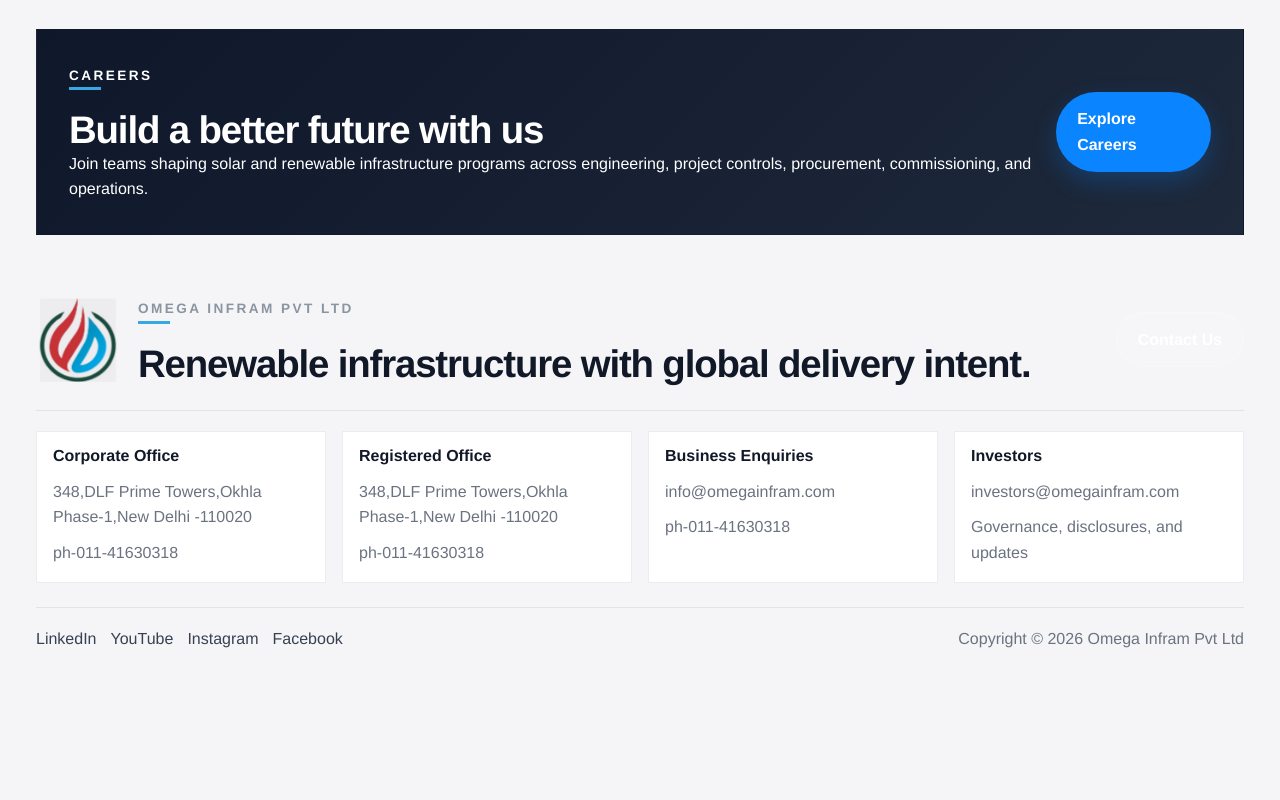
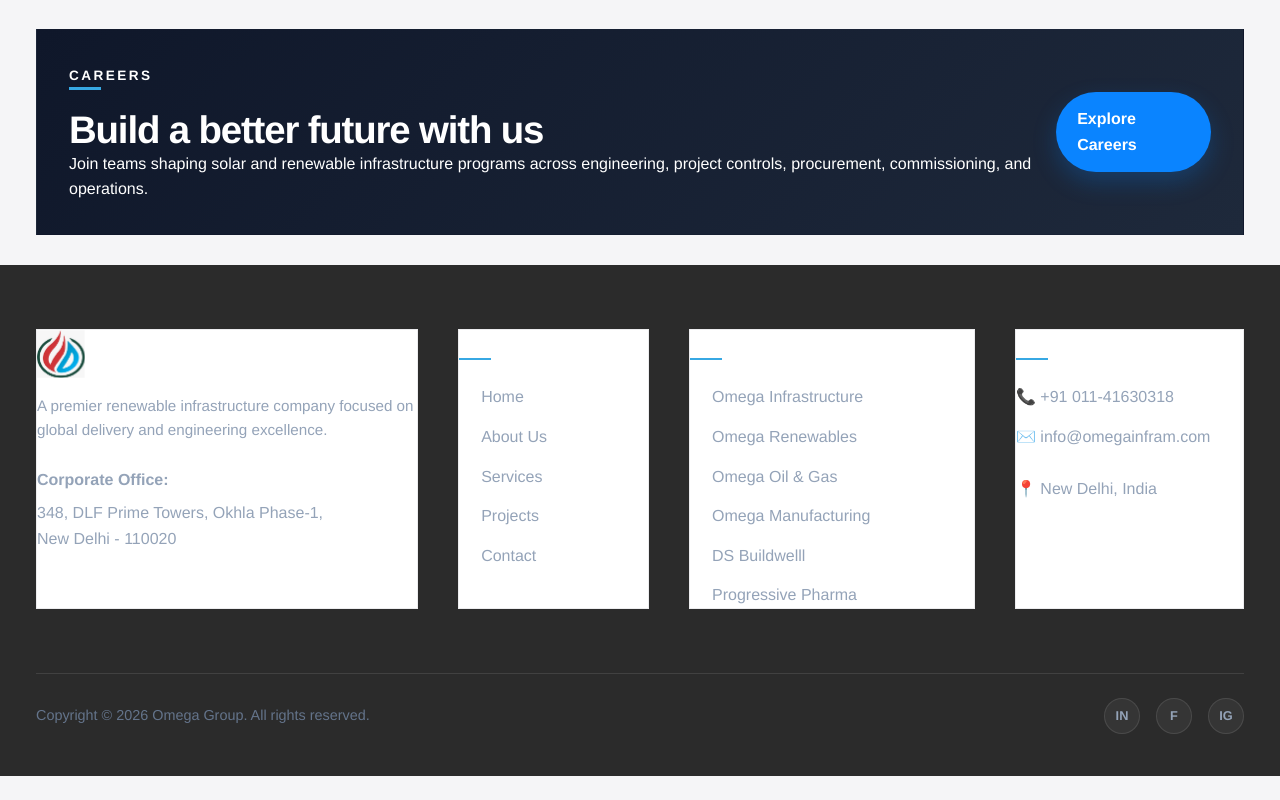
Before and after one commit to Techfirst123/omegainfram, a React (Vite) app: page / in a window 1280 px wide. Shown: the part 4150-4950 px from the top of the page. Before the commit the page ends 4849 px from the top, so only its background shows below. Built offline with nearby package versions, Linux system fonts and the light colour scheme.

Commit message:
Redesign footer with 4-column modern corporate dark theme

```diff
--- a/src/App.css
+++ b/src/App.css
@@ -1025,70 +1025,119 @@
 
 .site-footer {
   margin-top: 30px;
-  padding-bottom: 24px;
+  background: #2b2b2b;
+  color: #e2e8f0;
+  padding: 64px 0 32px;
 }
 
-.footer-top {
-  display: flex;
-  align-items: center;
-  justify-content: space-between;
-  gap: 24px;
-  padding-bottom: 26px;
-  border-bottom: 1px solid var(--line);
+.site-footer a {
+  color: #94a3b8;
+  text-decoration: none;
+  transition: color 0.2s ease;
 }
 
-.footer-brand {
-  display: flex;
-  align-items: center;
-  gap: 18px;
-}
-
-.footer-logo {
-  width: 84px;
-  height: 84px;
-  object-fit: contain;
-  mix-blend-mode: multiply; /* Removes white background from non-transparent PNG */
+.site-footer a:hover {
+  color: #ffffff;
 }
 
 .footer-columns {
   display: grid;
-  grid-template-columns: repeat(4, minmax(0, 1fr));
-  gap: 16px;
-  margin-top: 20px;
-}
-
-.footer-column {
-  padding: 16px;
+  grid-template-columns: 2fr 1fr 1.5fr 1.2fr;
+  gap: 40px;
 }
 
 .footer-column h3 {
-  margin-bottom: 14px;
-  font-size: 1rem;
+  color: #ffffff;
+  font-size: 1.1rem;
+  margin-bottom: 24px;
+  font-weight: 600;
+  position: relative;
+  padding-bottom: 12px;
 }
 
-.footer-column p + p {
-  margin-top: 10px;
+.footer-column h3::after {
+  content: '';
+  position: absolute;
+  left: 0;
+  bottom: 0;
+  width: 32px;
+  height: 2px;
+  background: #37a8e3;
+}
+
+.footer-column p {
+  line-height: 1.6;
+  color: #94a3b8;
+  margin-bottom: 8px;
+}
+
+.footer-company-desc {
+  margin-top: 16px;
+  font-size: 0.95rem;
+}
+
+.footer-links {
+  display: flex;
+  flex-direction: column;
+  gap: 14px;
+}
+
+.footer-links a {
+  display: flex;
+  align-items: center;
+  gap: 8px;
+}
+
+.footer-links a::before {
+  content: '→';
+  font-size: 0.9em;
+  color: #37a8e3;
+  opacity: 0;
+  transform: translateX(-5px);
+  transition: all 0.2s ease;
+}
+
+.footer-links a:hover::before {
+  opacity: 1;
+  transform: translateX(0);
 }
 
 .footer-bottom {
+  margin: 64px auto 0;
+  padding-top: 24px;
+  border-top: 1px solid rgba(255, 255, 255, 0.1);
   display: flex;
+  justify-content: space-between;
   align-items: center;
-  justify-content: space-between;
-  gap: 18px;
-  margin-top: 24px;
-  padding-top: 18px;
-  border-top: 1px solid var(--line);
+  gap: 20px;
+  font-size: 0.9rem;
+  color: #64748b;
 }
 
 .footer-socials {
   display: flex;
-  flex-wrap: wrap;
-  gap: 14px;
+  gap: 16px;
 }
 
 .footer-socials a {
-  text-decoration: none;
-  color: var(--muted-strong);
+  width: 36px;
+  height: 36px;
+  display: flex;
+  align-items: center;
+  justify-content: center;
+  border-radius: 50%;
+  background: rgba(255, 255, 255, 0.05);
+  border: 1px solid rgba(255, 255, 255, 0.1);
+  text-transform: uppercase;
+  font-size: 0.8rem;
+  font-weight: bold;
+}
+
+.footer-socials a:hover {
+  background: #37a8e3;
+  border-color: #37a8e3;
+  color: #fff;
+  transform: translateY(-3px);
 }
 
 @media (max-width: 1100px) {
--- a/src/App.tsx
+++ b/src/App.tsx
@@ -15,7 +15,7 @@
     label: 'Our Businesses',
     href: '#businesses',
     description: 'Development and Turnkey solar EPC, C&I solutions, and hybrid energy architectures for a net-zero future.',
-    statValue: '4.8 GW+',
+    statValue: '10+',
     statLabel: 'Capacity',
     children: [
       'Utility Scale Solar',
@@ -209,24 +209,7 @@
   },
 ]
 
-const footerColumns = [
-  {
-    title: 'Corporate Office',
-    lines: ['348,DLF Prime Towers,Okhla Phase-1,New Delhi -110020', 'ph-011-41630318'],
-  },
-  {
-    title: 'Registered Office',
-    lines: ['348,DLF Prime Towers,Okhla Phase-1,New Delhi -110020', 'ph-011-41630318'],
-  },
-  {
-    title: 'Business Enquiries',
-    lines: ['info@omegainfram.com', 'ph-011-41630318'],
-  },
-  {
-    title: 'Investors',
-    lines: ['investors@omegainfram.com', 'Governance, disclosures, and updates'],
-  },
-]
+
 
 function FeatureCard({ slides, id }: { slides: any[]; id?: string }) {
   const [activeIdx, setActiveIdx] = React.useState(0)
@@ -501,40 +484,64 @@
           </div>
         </section>
 
-        <footer className="site-footer section-shell" id="contact">
-          <div className="footer-top">
-            <div className="footer-brand">
-              <img className="footer-logo" src="/logo.png" alt="Omega Infram logo" />
-              <div>
-                <p className="section-kicker">Omega Infram Pvt Ltd</p>
-                <h2>Renewable infrastructure with global delivery intent.</h2>
+        <footer className="site-footer" id="contact">
+          <div className="section-shell" style={{ padding: '0 0 10px 0' }}>
+            <div className="footer-columns">
+              <div className="footer-column">
+                <div style={{ display: 'flex', alignItems: 'center', gap: '14px', marginBottom: '16px' }}>
+                  <img src="/logo.png" alt="Omega Infram logo" style={{ width: '48px', height: '48px', mixBlendMode: 'multiply' }} />
+                  <h2 style={{ fontSize: '1.2rem', color: '#fff', fontWeight: 'bold' }}>Omega Infram</h2>
+                </div>
+                <p className="footer-company-desc">
+                  A premier renewable infrastructure company focused on global delivery and engineering excellence.
+                </p>
+                <div style={{ marginTop: '24px' }}>
+                  <p><strong>Corporate Office:</strong></p>
+                  <p>348, DLF Prime Towers, Okhla Phase-1,<br/>New Delhi - 110020</p>
                 </div>
               </div>
 
-            <a className="secondary-link" href="mailto:hello@omegainfram.com">
-              Contact Us
-            </a>
+              <div className="footer-column">
+                <h3>Quick Links</h3>
+                <div className="footer-links">
+                  <a href="#home">Home</a>
+                  <a href="#about">About Us</a>
+                  <a href="#businesses">Services</a>
+                  <a href="#projects">Projects</a>
+                  <a href="#contact">Contact</a>
+                </div>
               </div>
 
-          <div className="footer-columns">
-            {footerColumns.map((column) => (
-              <article className="footer-column" key={column.title}>
-                <h3>{column.title}</h3>
-                {column.lines.map((line) => (
-                  <p key={line}>{line}</p>
-                ))}
-              </article>
-            ))}
+              <div className="footer-column">
+                <h3>Our Companies</h3>
+                <div className="footer-links">
+                  <a href="#companies">Omega Infrastructure</a>
+                  <a href="#companies">Omega Renewables</a>
+                  <a href="#companies">Omega Oil & Gas</a>
+                  <a href="#companies">Omega Manufacturing</a>
+                  <a href="#companies">DS Buildwelll</a>
+                  <a href="#companies">Progressive Pharma</a>
+                </div>
+              </div>
+
+              <div className="footer-column">
+                <h3>Contact Details</h3>
+                <div className="footer-links">
+                  <span style={{ color: '#94a3b8', display: 'flex', gap: '8px' }}>📞 +91 011-41630318</span>
+                  <span style={{ color: '#94a3b8', display: 'flex', gap: '8px' }}>✉️ info@omegainfram.com</span>
+                  <span style={{ color: '#94a3b8', display: 'flex', gap: '8px', marginTop: '12px' }}>📍 New Delhi, India</span>
+                </div>
+              </div>
             </div>
 
             <div className="footer-bottom">
+              <p>Copyright © {new Date().getFullYear()} Omega Group. All rights reserved.</p>
               <div className="footer-socials">
-              <a href="#home">LinkedIn</a>
-              <a href="#home">YouTube</a>
-              <a href="#home">Instagram</a>
-              <a href="#home">Facebook</a>
+                <a href="#linkedin" aria-label="LinkedIn">in</a>
+                <a href="#facebook" aria-label="Facebook">f</a>
+                <a href="#instagram" aria-label="Instagram">ig</a>
               </div>
-            <p>Copyright © 2026 Omega Infram Pvt Ltd</p>
+            </div>
           </div>
         </footer>
       </main>
```
Lines whose indentation alone changed are shown as unchanged.
